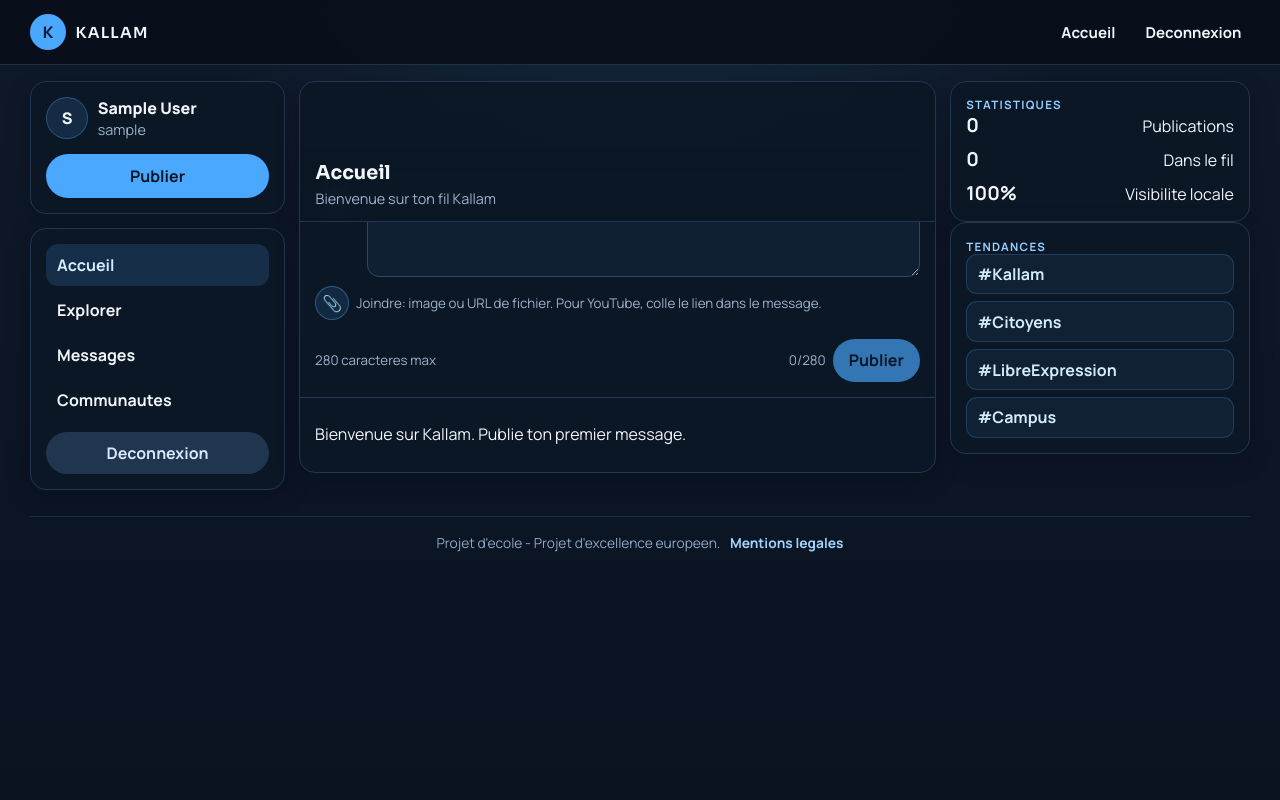
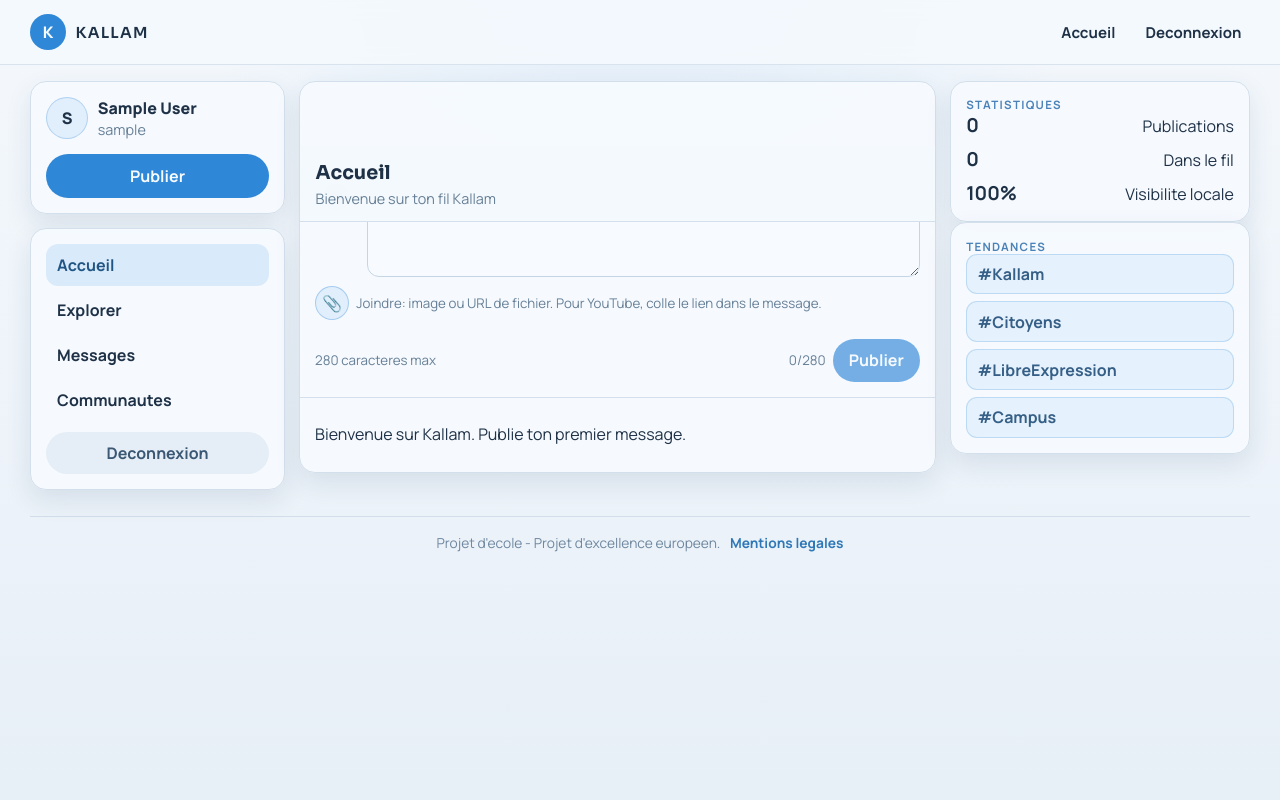
Before and after one commit to yugmerabtene/kallam, a Django app: page / in a window 1280 px wide. Run offline with Django 5.2, Linux system fonts and the light colour scheme; the visitor is signed in with stand-in values (Sample User, id 1); data comes from the database, SQL or seed files in the repository.

Commit message:
feat(ui): switch to a softer light visual theme

```diff
--- a/accounts/static/accounts/styles.css
+++ b/accounts/static/accounts/styles.css
@@ -1,19 +1,19 @@
 :root {
-  --bg-root: #0a1320;
-  --bg-layer: #0f1929;
-  --bg-card: #101a2b;
-  --bg-soft: #142235;
-  --line: #22364d;
-  --text-main: #f1f6fb;
-  --text-muted: #9cb2c9;
-  --accent: #4aa8ff;
-  --accent-strong: #3898f0;
-  --danger: #dc4457;
-  --danger-soft: #3a1d28;
-  --success-soft: #1d3f30;
+  --bg-root: #e7eff7;
+  --bg-layer: #f4f8fc;
+  --bg-card: #f7fbff;
+  --bg-soft: #edf3fa;
+  --line: #d3dfeb;
+  --text-main: #1e3146;
+  --text-muted: #667f96;
+  --accent: #2f87d7;
+  --accent-strong: #246fb3;
+  --danger: #d14b60;
+  --danger-soft: #fdecef;
+  --success-soft: #e8f6ed;
   --radius-lg: 16px;
   --radius-md: 12px;
-  --shadow-lg: 0 8px 24px rgba(2, 9, 19, 0.24);
+  --shadow-lg: 0 10px 26px rgba(31, 64, 97, 0.11);
 }
 
 *,
@@ -36,7 +36,7 @@ body {
   font-family: "Manrope", "Segoe UI", sans-serif;
   color: var(--text-main);
   background:
-    radial-gradient(circle at 50% -15%, rgba(74, 168, 255, 0.12), transparent 42%),
+    radial-gradient(circle at 50% -20%, rgba(47, 135, 215, 0.12), transparent 42%),
     linear-gradient(180deg, var(--bg-layer), var(--bg-root));
 }
 
@@ -44,8 +44,8 @@ body {
   position: sticky;
   top: 0;
   z-index: 30;
-  border-bottom: 1px solid rgba(34, 54, 77, 0.9);
-  background: rgba(8, 14, 24, 0.88);
+  border-bottom: 1px solid #d8e3ee;
+  background: rgba(244, 249, 253, 0.92);
   backdrop-filter: blur(8px);
 }
 
@@ -75,7 +75,7 @@ body {
   place-items: center;
   font-weight: 800;
   background: var(--accent);
-  color: #08203b;
+  color: #f4f9ff;
 }
 
 .site-logo-text {
@@ -217,7 +217,7 @@ body {
   text-transform: uppercase;
   letter-spacing: 0.11em;
   font-size: 0.72rem;
-  color: #93cfff;
+  color: #4b83b8;
   font-weight: 700;
 }
 
@@ -249,14 +249,14 @@ body {
 
 label {
   font-weight: 700;
-  color: #eaf2fa;
+  color: #2d4864;
 }
 
 .form-input {
   width: 100%;
-  border: 1px solid #2c4765;
+  border: 1px solid #c5d5e5;
   border-radius: 12px;
-  background: #0f2034;
+  background: #f7fbff;
   color: var(--text-main);
   font: inherit;
   padding: 0.72rem 0.74rem;
@@ -264,13 +264,13 @@ label {
 }
 
 .form-input::placeholder {
-  color: #7f9db9;
+  color: #7b91a7;
 }
 
 .form-input:focus {
   outline: 0;
   border-color: var(--accent);
-  box-shadow: 0 0 0 2px rgba(74, 168, 255, 0.22);
+  box-shadow: 0 0 0 2px rgba(47, 135, 215, 0.18);
 }
 
 textarea.form-input {
@@ -299,7 +299,7 @@ button.secondary,
 
 button.primary {
   padding: 0.68rem 1rem;
-  color: #061629;
+  color: #f6fbff;
   background: var(--accent);
 }
 
@@ -314,12 +314,12 @@ button.primary:disabled {
 
 button.secondary {
   padding: 0.62rem 0.94rem;
-  color: #d7e8fa;
-  background: #20364f;
+  color: #3a5774;
+  background: #e5eef6;
 }
 
 button.secondary:hover {
-  background: #27415f;
+  background: #dbe7f1;
 }
 
 .muted {
@@ -360,7 +360,7 @@ button.secondary:hover {
 .timeline {
   border: 1px solid var(--line);
   border-radius: var(--radius-lg);
-  background: rgba(12, 23, 37, 0.92);
+  background: rgba(247, 251, 255, 0.93);
   box-shadow: var(--shadow-lg);
 }
 
@@ -381,8 +381,8 @@ button.secondary:hover {
   display: grid;
   place-items: center;
   font-weight: 800;
-  background: rgba(74, 168, 255, 0.14);
-  border: 1px solid rgba(74, 168, 255, 0.34);
+  background: rgba(47, 135, 215, 0.1);
+  border: 1px solid rgba(47, 135, 215, 0.28);
 }
 
 .muted-avatar {
@@ -428,12 +428,12 @@ button.secondary:hover {
 }
 
 .rail-nav a:hover {
-  background: rgba(74, 168, 255, 0.12);
+  background: rgba(47, 135, 215, 0.1);
 }
 
 .rail-nav a.active {
-  color: #d8ecff;
-  background: rgba(74, 168, 255, 0.16);
+  color: #215684;
+  background: rgba(47, 135, 215, 0.14);
 }
 
 .timeline {
@@ -446,7 +446,7 @@ button.secondary:hover {
   z-index: 6;
   padding: 0.85rem 0.95rem;
   border-bottom: 1px solid var(--line);
-  background: rgba(12, 23, 37, 0.94);
+  background: rgba(244, 249, 253, 0.96);
   backdrop-filter: blur(6px);
 }
 
@@ -465,7 +465,7 @@ button.secondary:hover {
 .composer,
 .tweet-card {
   padding: 0.92rem;
-  border-bottom: 1px solid rgba(40, 69, 100, 0.8);
+  border-bottom: 1px solid #d4e0eb;
 }
 
 #composer,
@@ -504,9 +504,9 @@ button.secondary:hover {
   width: 34px;
   height: 34px;
   border-radius: 999px;
-  border: 1px solid rgba(74, 168, 255, 0.4);
-  background: rgba(74, 168, 255, 0.12);
-  color: #dff1ff;
+  border: 1px solid rgba(47, 135, 215, 0.34);
+  background: rgba(47, 135, 215, 0.1);
+  color: #2a5f8e;
   font-size: 1rem;
   line-height: 1;
   display: grid;
@@ -707,9 +707,9 @@ button.secondary:hover {
 }
 
 .trends.modern li {
-  border: 1px solid rgba(74, 168, 255, 0.22);
-  background: rgba(74, 168, 255, 0.07);
-  color: #d3ebff;
+  border: 1px solid rgba(47, 135, 215, 0.22);
+  background: rgba(47, 135, 215, 0.08);
+  color: #355f86;
   border-radius: 11px;
   padding: 0.52rem 0.64rem;
   font-weight: 700;
@@ -718,8 +718,8 @@ button.secondary:hover {
 .site-footer {
   width: min(1220px, 96vw);
   margin: 0 auto 0.8rem;
-  border-top: 1px solid rgba(34, 54, 77, 0.8);
-  color: #8ea7c2;
+  border-top: 1px solid #d2dfeb;
+  color: #6f879f;
   font-size: 0.86rem;
 }
 
@@ -737,7 +737,7 @@ button.secondary:hover {
 }
 
 .footer-inner a {
-  color: #9fd6ff;
+  color: #2f78b7;
   text-decoration: none;
   font-weight: 700;
 }
```
Also changed, not shown: other parts of accounts/static/accounts/styles.css (+40 -40 lines).
